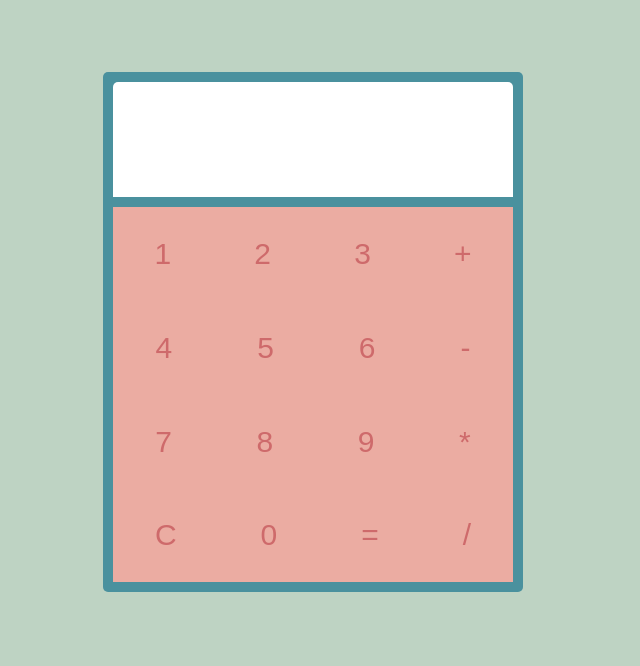
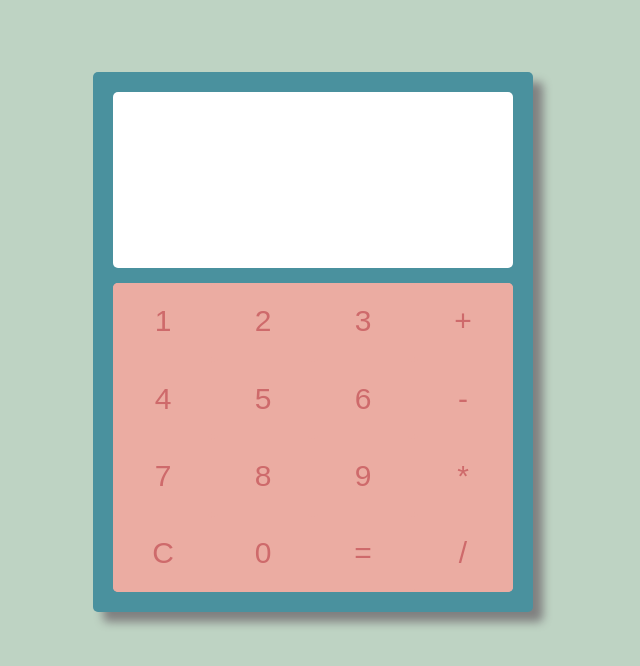
Before and after one commit to JLionPerez/odin-calculator, a plain HTML site: page index.html in a window 1280 px wide. Shown: the whole page, without its empty margins (327-967 px from the left). Drawn offline with Linux system fonts and the light colour scheme.

Commit message:
Add new html and css of javascript

```diff
--- a/calculator.js
+++ b/calculator.js
@@ -1,45 +1,45 @@
 /* ----------------------------------- HTML Setup -----------------------------------*/
-const calculator = document.querySelector(".calculator");
+// const calculator = document.querySelector(".calculator");
 
-const display = document.createElement("div");
-display.setAttribute("class", "display");
-calculator.appendChild(display);
+// const display = document.createElement("div");
+// display.setAttribute("class", "display");
+// calculator.appendChild(display);
 
-const buttons = document.createElement("divs");
-buttons.setAttribute("class", "buttons");
+// const buttons = document.createElement("divs");
+// buttons.setAttribute("class", "buttons");
 
-let populateButtons = (buttons) => {
-    let textArr =[
-        1,2,3,'+',
-        4,5,6,'-',
-        7,8,9,'*',
-        'C',0,'=','/'
-    ]
+// let populateButtons = (buttons) => {
+//     let textArr =[
+//         1,2,3,'+',
+//         4,5,6,'-',
+//         7,8,9,'*',
+//         'C',0,'=','/'
+//     ]
 
-    let i = 0;
-    for (let child of buttons.children) {
-        for (let grandchild of child.children) {
-            grandchild.textContent = textArr[i]
-            i++;
-        }
-    }
-}
+//     let i = 0;
+//     for (let child of buttons.children) {
+//         for (let grandchild of child.children) {
+//             grandchild.textContent = textArr[i]
+//             i++;
+//         }
+//     }
+// }
 
-let createButtons = (length) => {
-    for (let i = 0; i < length; i++) {
-        const row = document.createElement("div")
-        row.setAttribute("class", "row")
-        for (let j = 0; j < length; j++) {
-            const button = document.createElement("button")
-            row.appendChild(button)
-        }
-        buttons.appendChild(row)
-        populateButtons(buttons)
-    }
-    calculator.appendChild(buttons)
-}
+// let createButtons = (length) => {
+//     for (let i = 0; i < length; i++) {
+//         const row = document.createElement("div")
+//         row.setAttribute("class", "row")
+//         for (let j = 0; j < length; j++) {
+//             const button = document.createElement("button")
+//             row.appendChild(button)
+//         }
+//         buttons.appendChild(row)
+//         populateButtons(buttons)
+//     }
+//     calculator.appendChild(buttons)
+// }
 
-createButtons(4);
+// createButtons(4);
 
 /* ------------------------------- Operator Functions -------------------------------*/
 let add = (x, y) => {
@@ -58,14 +58,41 @@ let divide = (x, y) => {
     return x / y
 }
 
-let displayInput = (obj) => {
-    obj.addEventListener("click", (event) => {
-        display.textContent = obj.textContent
-        calculator.appendChild(display);
-    })
+// let displayInput = (obj) => {
+//     obj.addEventListener("click", (event) => {
+//         display.textContent = obj.textContent
+//         // calculator.appendChild(display);
+//     })
+// }
+
+// button.addEventListener("click", (event) => {
+//     display.textContent = button.textContent
+//     // calculator.appendChild(display);
+// })
+
+// let displayInput = (obj) => {
+//     obj.addEventListener('click', (event) => {
+//         document.querySelector(".display").textContent = obj.textContent
+//     })
+// }
+
+// let inputArr = []
+
+let setButtons = () => {
+    let inputArr = []
+    const buttons = document.querySelectorAll("button");
+    for (let button of buttons) {
+        button.addEventListener('click', (event) => {
+            inputArr.push(button.textContent)
+            document.querySelector(".display").textContent = inputArr
+            return inputArr
+        })
+    }
 }
 
-// displayInput(buttons)
+// inputArr.push(setButtons())
+// console.log(inputArr)
+// setButtons()
 
 let operate = (first, operator, second) => {
     let result;
--- a/index.html
+++ b/index.html
@@ -8,6 +8,26 @@
 </head>
 <body>
     <script src="calculator.js" defer></script>
-    <div class="calculator"></div>
+    <div class="calculator">
+        <div class="display"></div>
+        <div class="buttons">
+            <button id="buttonOne">1</button>
+            <button id="buttonTwo">2</button>
+            <button id="buttonThree">3</button>
+            <button id="buttonAdd">+</button>
+            <button id="buttonFour">4</button>
+            <button id="buttonFive">5</button>
+            <button id="buttonSix">6</button>
+            <button id="buttonSub">-</button>
+            <button id="buttonSev">7</button>
+            <button id="buttonEight">8</button>
+            <button id="buttonNine">9</button>
+            <button id="buttonMul">*</button>
+            <button id="buttonClear">C</button>
+            <button id="buttonZero">0</button>
+            <button id="buttonEql">=</button>
+            <button id="buttonDiv">/</button>
+        </div>
+    </div>
 </body>
 </html>
--- a/styles.css
+++ b/styles.css
@@ -10,35 +10,63 @@ body {
     border-radius: 5px;
     height: 500px;
     width: 400px;
-    flex-flow: column wrap;
+    flex-wrap: wrap;
     background-color: #4a919e;
-    gap: 10px;
-    padding: 10px;
+    gap: 15px;
+    padding: 20px;
+    box-shadow: 10px 10px 10px gray;
 }
 
 .display {
+    display: flex;
     flex-grow: 1;
-    border-top-left-radius: 5px;
-    border-top-right-radius: 5px;
+    border-radius: 5px;
     background-color: white;
+    color: #212e53;
+    font-size: 60px;
+    justify-content: flex-end;
+    align-items: center;
+    line-height: 0%;
+    /* overflow: auto; */
+    padding: 5px;
+}
+
+.buttons, button {
+    background-color: #ebaca2;
 }
 
 .buttons {
     display: flex;
     flex-grow: 2;
-    flex-flow: column wrap;
-
+    flex-wrap: wrap;
 }
 
-.row {
-    display: flex;
-    flex-grow: 1;
+button:hover {
+    background-color: #ce6a6b;
+    color: #ebaca2;
 }
 
 button {
-    background-color: #ebaca2;
-    flex-grow: 1;
     border: none;
     font-size: 30px;
     color: #ce6a6b;
+    width: 100px;
+    border-radius: 5px;
+    transition-duration: 0.3s;
 }
+
+#buttonClear, .buttons {
+    border-bottom-left-radius: 5px;
+}
+
+#buttonDiv, .buttons {
+    border-bottom-right-radius: 5px;
+}
+
+#buttonOne, .buttons {
+    border-top-left-radius: 5px;
+}
+
+#buttonAdd, .buttons {
+    border-top-right-radius: 5px;
+}
```
